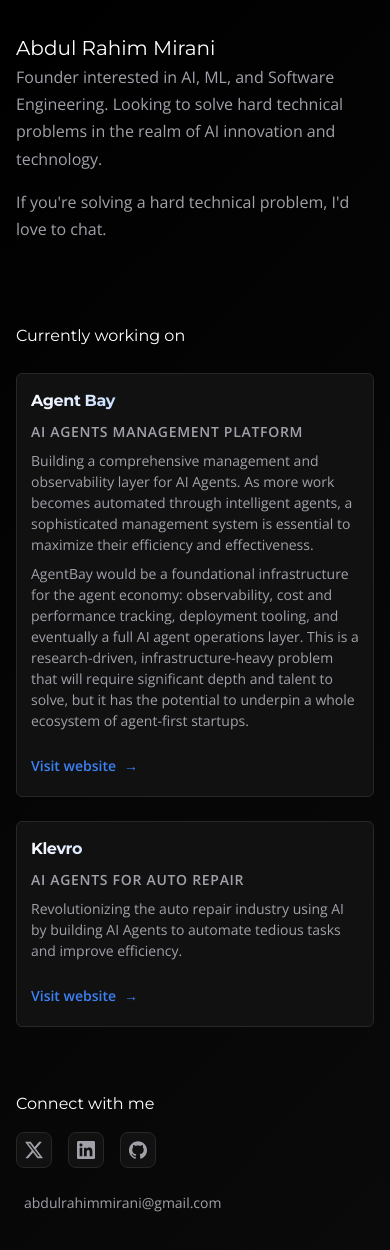
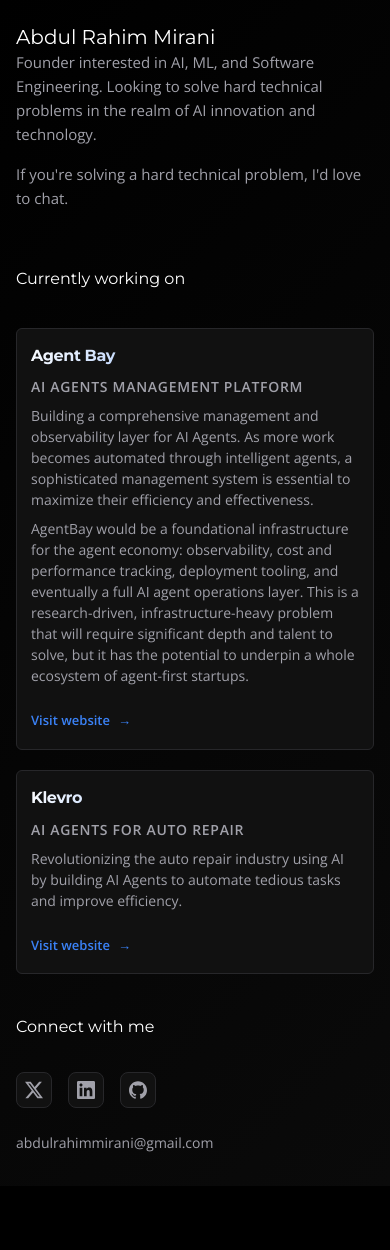
Before and after one commit to RahimMirani/Personal-Website, a plain HTML site: page index.html in a window 390 px wide. After the commit the page ends 1186 px from the top, so only its background shows below. Drawn offline with nearby package versions, Linux system fonts and the light colour scheme; a script that the page names is missing.

Commit message:
Optimized for mobile

```diff
--- a/index.html
+++ b/index.html
@@ -2,7 +2,11 @@
 <html lang="en">
 <head>
     <meta charset="UTF-8">
-    <meta name="viewport" content="width=device-width, initial-scale=1.0">
+    <meta name="viewport" content="width=device-width, initial-scale=1.0, maximum-scale=1.0, user-scalable=no, viewport-fit=cover">
+    <meta name="theme-color" content="#000000">
+    <meta name="mobile-web-app-capable" content="yes">
+    <meta name="apple-mobile-web-app-capable" content="yes">
+    <meta name="apple-mobile-web-app-status-bar-style" content="black">
     <link rel="stylesheet" href="style.css">
     <title>Abdul Rahim Mirani</title>
     <link rel="preconnect" href="https://fonts.googleapis.com">
@@ -44,7 +48,7 @@
                 <section class="connect">
             <h2>Connect with me</h2>
             <div class="links">
-
+                <div class="social-icons-row">
                     <a href="https://x.com/rahim_mirani" class="social-icon" target="_blank" rel="noopener noreferrer" title="X (Twitter)">
                         <svg viewBox="0 0 24 24" xmlns="http://www.w3.org/2000/svg">
                             <path d="M18.901 1.153h3.68l-8.04 9.19L24 22.846h-7.406l-5.8-7.584-6.638 7.584H.474l8.6-9.83L0 1.154h7.594l5.243 6.932ZM17.61 20.644h2.039L6.486 3.24H4.298Z"/>
@@ -60,6 +64,7 @@
                             <path d="M12 0.297c-6.63 0-12 5.373-12 12 0 5.303 3.438 9.8 8.205 11.385.6.113.82-.258.82-.577 0-.285-.01-1.04-.015-2.04-3.338.724-4.042-1.61-4.042-1.61C4.422 18.07 3.633 17.7 3.633 17.7c-1.087-.744.084-.729.084-.729 1.205.084 1.838 1.236 1.838 1.236 1.07 1.835 2.809 1.305 3.495.998.108-.776.417-1.305.76-1.605-2.665-.3-5.466-1.332-5.466-5.93 0-1.31.465-2.38 1.235-3.22-.135-.303-.54-1.523.105-3.176 0 0 1.005-.322 3.3 1.23.96-.267 1.98-.399 3-.405 1.02.006 2.04.138 3 .405 2.28-1.552 3.285-1.23 3.285-1.23.645 1.653.24 2.873.12 3.176.765.84 1.23 1.91 1.23 3.22 0 4.61-2.805 5.625-5.475 5.92.42.36.81 1.096.81 2.22 0 1.606-.015 2.896-.015 3.286 0 .315.21.69.825.57C20.565 22.092 24 17.592 24 12.297c0-6.627-5.373-12-12-12"/>
                         </svg>
                     </a>
+                </div>
                 <a href="mailto:abdulrahimmirani@gmail.com" class="email-link">abdulrahimmirani@gmail.com</a>
             </div>
         </section>
--- a/style.css
+++ b/style.css
@@ -19,8 +19,23 @@
     box-sizing: border-box;
 }
 
+html {
+    background-color: var(--background);
+    min-height: 100%;
+    overflow-x: hidden;
+    -webkit-overflow-scrolling: touch;
+    height: 100%;
+}
+
+/* Prevent white background on mobile over-scroll */
+html,
+body {
+    background-color: var(--background) !important;
+}
+
 body {
     background: linear-gradient(135deg, var(--background) 0%, var(--background-secondary) 100%);
+    background-attachment: fixed;
     color: var(--text);
     font-family: var(--font-body);
     line-height: 1.6;
@@ -28,6 +43,29 @@ body {
     max-width: 42rem;
     margin: 0 auto;
     min-height: 100vh;
+    position: relative;
+}
+
+body::before {
+    content: '';
+    position: fixed;
+    top: 0;
+    left: 0;
+    width: 100%;
+    height: 100%;
+    background-color: var(--background);
+    z-index: -2;
+}
+
+body::after {
+    content: '';
+    position: fixed;
+    top: 0;
+    left: 0;
+    width: 100%;
+    height: 100%;
+    background: linear-gradient(135deg, var(--background) 0%, var(--background-secondary) 100%);
+    z-index: -1;
 }
 
 main {
@@ -218,18 +256,119 @@ h3 {
     color: var(--accent);
 }
 
-/* Responsive Design */
-@media (max-width: 640px) {
+/* Mobile Optimizations */
+@media (max-width: 768px) {
+    html {
+        -webkit-text-size-adjust: 100%;
+        touch-action: manipulation;
+    }
+
     body {
         padding: 2rem 1rem;
+        background-attachment: scroll; /* Better performance on mobile */
+        -webkit-overflow-scrolling: touch;
+        min-height: 100vh;
+        min-height: -webkit-fill-available;
+    }
+
+    main {
+        gap: 3rem;
     }
 
     h1 {
-        font-size: 1.25rem; /* text-xl */
+        font-size: 1.375rem;
+        line-height: 1.3;
     }
 
     h2 {
-        font-size: 1rem; /* text-base */
+        font-size: 1.125rem;
+        margin-bottom: 1rem;
+    }
+
+    .bio {
+        font-size: 0.9375rem;
+        line-height: 1.6;
+    }
+
+    .currently-working {
+        gap: 1.25rem;
+    }
+
+    .project {
+        padding: 1rem;
+        border-radius: 6px;
+    }
+
+    .project h3 {
+        font-size: 1.0625rem;
+        margin-bottom: 0.5rem;
+    }
+
+    .project-subtitle {
+        font-size: 0.75rem;
+        margin-bottom: 0.75rem;
+    }
+
+    .project p {
+        font-size: 0.875rem;
+        line-height: 1.5;
+    }
+
+    .project-link {
+        font-size: 0.8125rem;
+        margin-top: 0.75rem;
+    }
+
+    .connect {
+        gap: 1rem;
+    }
+
+    .connect .links {
+        flex-direction: column;
+        align-items: flex-start;
+        gap: 1rem;
+    }
+
+    .social-icons-row {
+        display: flex;
+        gap: 1rem;
+        align-items: center;
+    }
+
+    .social-icon {
+        width: 2.5rem;
+        height: 2.5rem;
+        flex-shrink: 0;
+    }
+
+    .social-icon svg {
+        width: 1.25rem;
+        height: 1.25rem;
+    }
+
+    .email-link {
+        font-size: 0.875rem;
+        margin-left: 0;
+        word-break: break-all;
+    }
+}
+
+/* Small mobile devices */
+@media (max-width: 480px) {
+    body {
+        padding: 1.5rem 1rem;
+    }
+
+    main {
+        gap: 2.5rem;
+    }
+
+    h1 {
+        font-size: 1.25rem;
+    }
+
+    h2 {
+        font-size: 1rem;
     }
 
     .project {
@@ -237,12 +376,7 @@ h3 {
     }
 
     .project h3 {
-        font-size: 1rem; /* text-base */
-    }
-
-    .connect .links {
-        flex-wrap: wrap;
-        gap: 1rem;
+        font-size: 1rem;
     }
 
     .social-icon {
```
Lines whose indentation alone changed are shown as unchanged.
